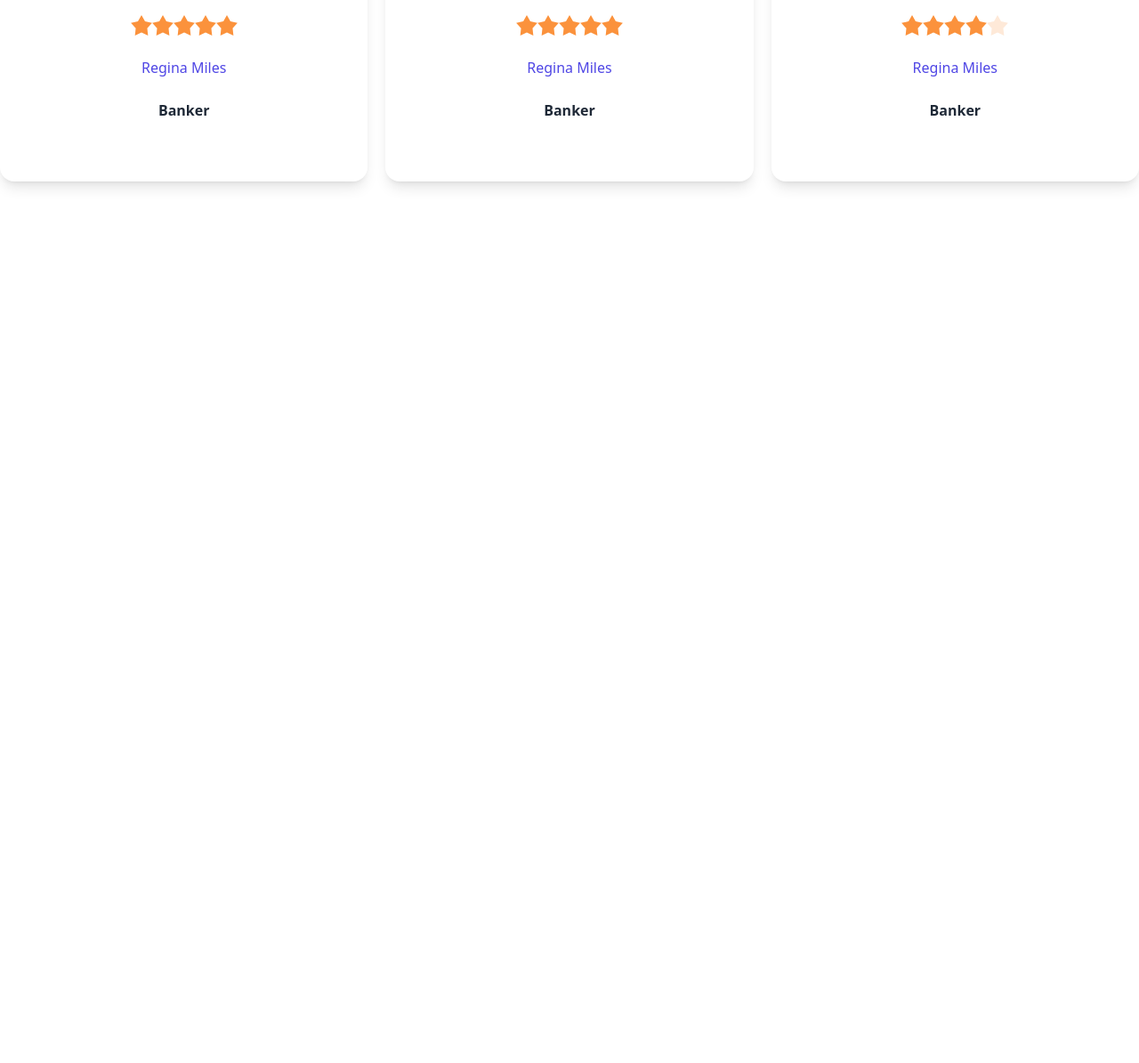
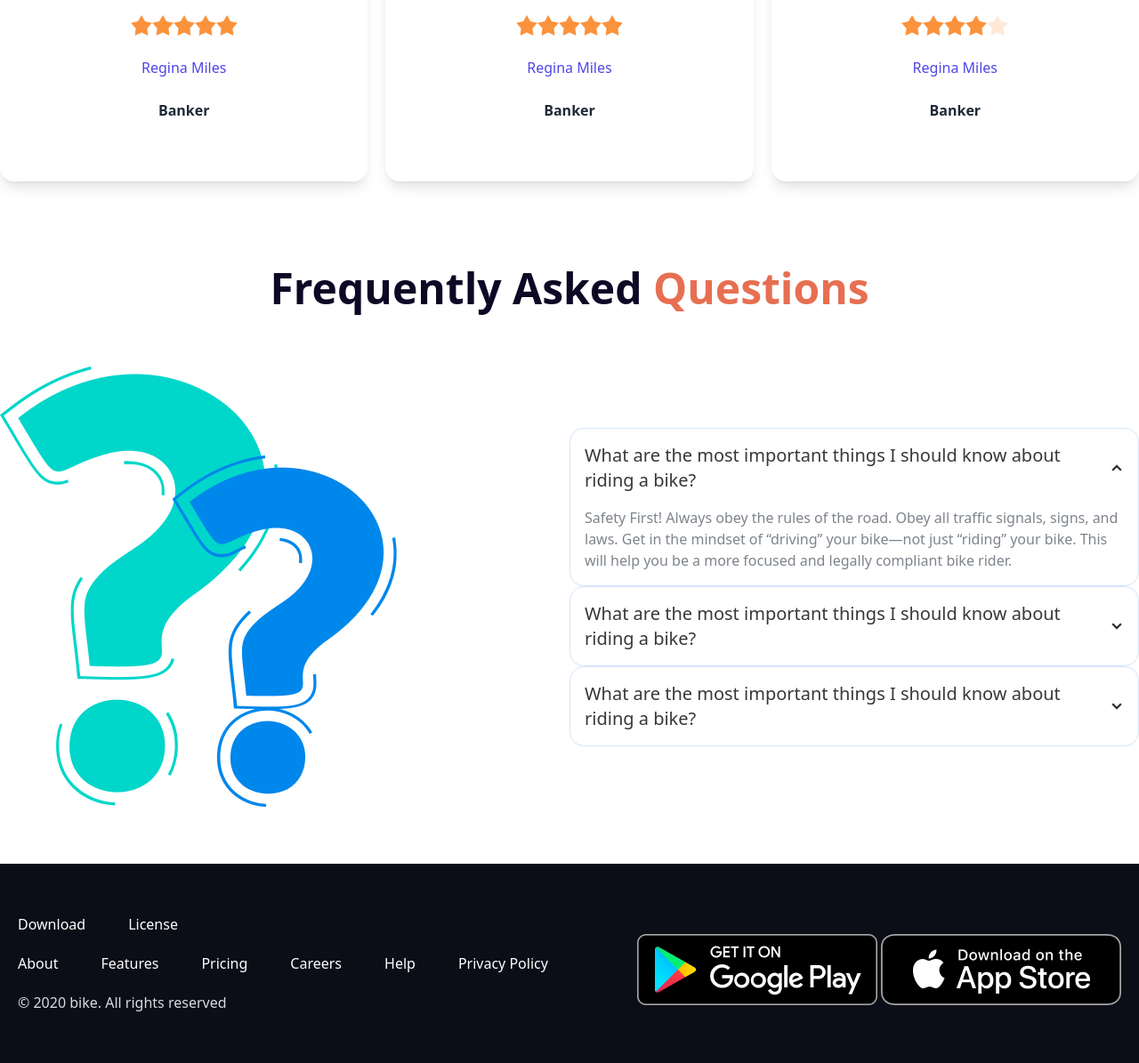
Before and after one commit to Kausar56/biker-zone, a website: page index.html in a window 1280 px wide. Shown: the part 2361-3556 px from the top of the page at 89% size. Before the commit the page ends 2661 px from the top, so only its background shows below. Drawn offline with nearby package versions, Linux system fonts and the light colour scheme.

Commit message:
footer section

```diff
--- a/index.html
+++ b/index.html
@@ -5,7 +5,7 @@
     <meta name="viewport" content="width=device-width, initial-scale=1.0">
     <title>Document</title>
     <link rel="styleheet" href="tailwind.css"> <!-- Tailwind css file-->
-    <link href="https://cdn.jsdelivr.net/npm/daisyui@3.3.1/dist/full.css" rel="stylesheet" type="text/css"/>
+    <link href="https://cdn.jsdelivr.net/npm/daisyui@3.3.1/dist/full.css" rel="stylesheet" type="text/css" />
     <script src="https://cdn.tailwindcss.com"></script>
     <link rel="preconnect" href="https://fonts.googleapis.com">
     <link rel="preconnect" href="https://fonts.gstatic.com" crossorigin>
@@ -343,7 +343,131 @@
 
     </section><!-- clients section end here-->
 
+
+
+    <section class="max-w-7xl mx-auto"><!--Faq section start here-->
+
+      <h2 class="text-5xl text-[#0D0925] font-semibold text-center">Frequently Asked <span class="text-[#E76F51]">Questions</span></h2>
+
+      <div class="my-16 flex lg:justify-between lg:flex-row flex-col md:p-4 p-4 lg:p-0 items-center "> <!-- Parent div-->
+
+
+        <div class="flex-1">
+          <img src="images/others/faq.png">
+        </div> <!--Faq image end-->
+
+
+        <!--Accordion start-->
+
+     <div class="flex-1 mt-8 lg:mt-0">
+
+      <div class="collapse collapse-arrow bg-[#fff] border border-[#D5E5FB]">
+        <input type="radio" name="my-accordion-2" checked="checked" />
+        <div class="collapse-title text-xl font-medium text-[#383838]">
+          What are the most important things I should
+          know about riding a bike?
+        </div>
+        <div class="collapse-content">
+          <p class="text-[#7E848C]">Safety First! Always obey the rules of the road. Obey all traffic signals, signs, and laws. Get in the mindset of “driving” your bike—not just “riding” your bike. This will help you be a more focused and legally compliant bike rider. </p>
+        </div>
+      </div>
+      <div class="collapse collapse-arrow bg-[#fff] border border-[#D5E5FB]">
+        <input type="radio" name="my-accordion-2" />
+        <div class="collapse-title text-xl font-medium text-[#383838]">
+          What are the most important things I should
+          know about riding a bike?
+        </div>
+        <div class="collapse-content">
+          <p class="text-[#7E848C]">Safety First! Always obey the rules of the road. Obey all traffic signals, signs, and laws. Get in the mindset of “driving” your bike—not just “riding” your bike. This will help you be a more focused and legally compliant bike rider. </p>
+        </div>
+      </div>
+      <div class="collapse collapse-arrow bg-[#fff] border border-[#D5E5FB]">
+        <input type="radio" name="my-accordion-2" />
+        <div class="collapse-title text-xl font-medium text-[#383838]">
+          What are the most important things I should
+          know about riding a bike?
+        </div>
+        <div class="collapse-content">
+          <p class="text-[#7E848C]">Safety First! Always obey the rules of the road. Obey all traffic signals, signs, and laws. Get in the mindset of “driving” your bike—not just “riding” your bike. This will help you be a more focused and legally compliant bike rider. </p>
+        </div>
+      </div>
+
+
+
+
+
+
+     </div>
+        <!--Accordion end-->
+
+
+      </div><!-- Parent div end-->
+
+
+
+    </section><!--Faq section end here-->
+
     </main>
+
+
+
+    <footer class="bg-[#0B0D17]"> <!-- footer section start here-->
+
+      <div class="max-w-7xl mx-auto"> <!-- footer container start here-->
+
+      <div class="flex lg:justify-between text-center items-center justify-center lg:flex-row flex-col md:py-8 lg:py-14 p-5"> <!-- Parent start-->
+
+
+
+        <div class="space-y-5 "> <!--footer details-->
+
+
+          <div class="flex lg:justify-start justify-center text-[#fff] gap-x-12">
+               <p>Download</p>
+               <p>License</p>
+          </div>
+
+
+          <div class="text-[#fff] flex lg:gap-12 md:gap-8 gap-2 ">
+          <li class="list-none"><a >About</a></li>
+          <li class="list-none"><a>Features</a></li>
+          <li class="list-none"><a>Pricing</a></li>
+          <li class="list-none"><a>Careers</a></li>
+          <li class="list-none"><a>Help</a></li>
+          <li class="list-none"><a>Privacy Policy</a></li>
+
+          </div>
+
+          <div class="text-[#D9DBE1] flex lg:justify-start justify-center">
+            <p>© 2020 bike. All rights reserved</p>
+          </div>
+        </div> <!--footer details end-->
+
+
+        <div class="mt-8 lg:mt-0"> <!--Apps download footer-->
+
+          <div class="tooltip" data-tip="android">
+            <img class="cursor-pointer"src="images/others/android.png">
+
+          </div>
+          <div class="tooltip mt-5" data-tip="ios">
+           <img class="cursor-pointer"  src="images/others/ios.png">
+
+          </div>
+
+
+        </div> <!-- Apps download area end-->
+
+
+
+
+
+
+
+      </div><!-- Parent end-->
+
+      </div><!-- footer container end here-->
+    </footer><!-- footer section end here-->
 
 </body>
 </html>
```
